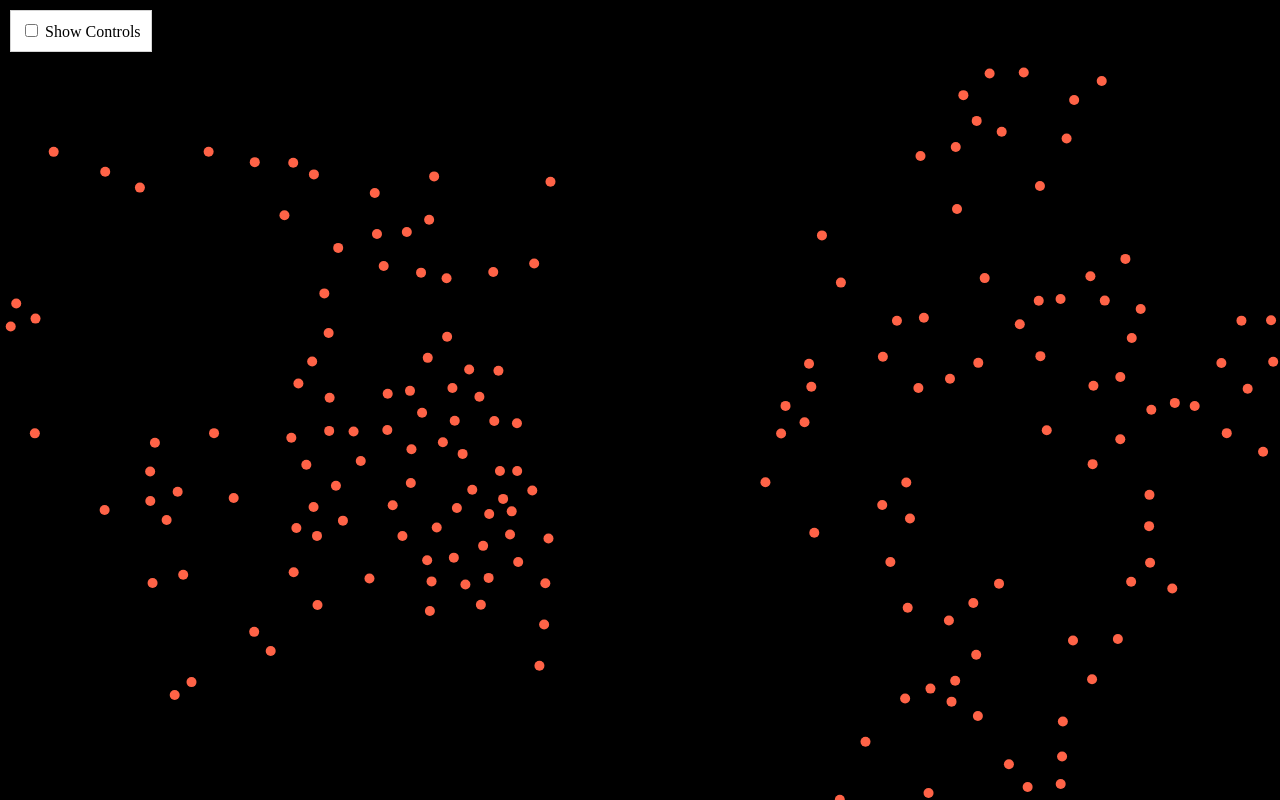
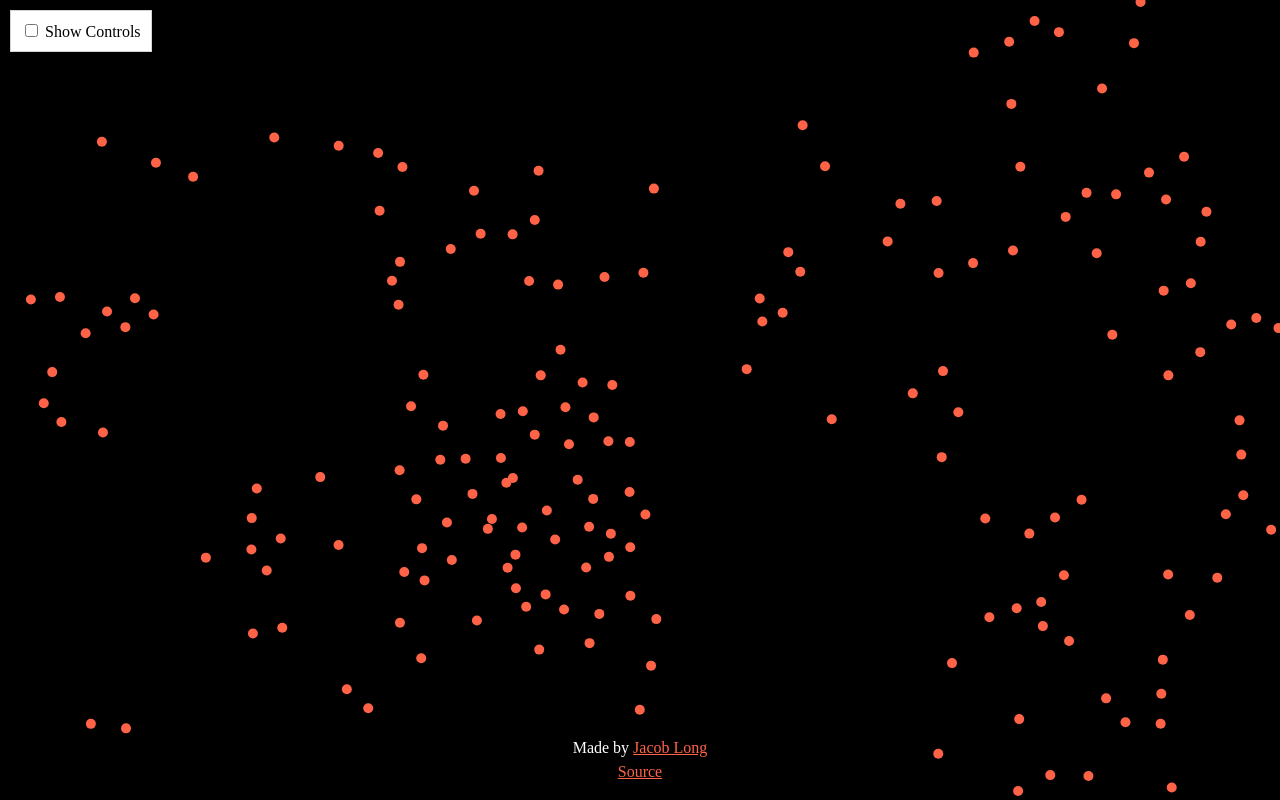
Before and after one commit to Jclong98/boids-vue, a Vue app: page / in a window 1280 px wide. Built offline with nearby package versions, Linux system fonts and the light colour scheme.

Commit message:
add attribution

```diff
--- a/src/App.vue
+++ b/src/App.vue
@@ -4,6 +4,10 @@ import Boids from './components/Boids.vue'
 
 <template>
   <Boids />
+  <div class="attribution">
+    <p>Made by <a href="https://jacoblong.dev">Jacob Long</a></p>
+    <p><a href="https://github.com/jclong98/boids-vue">Source</a></p>
+  </div>
 </template>
 
 <style>
@@ -16,4 +20,19 @@ body {
 * {
   box-sizing: border-box;
 }
+
+.attribution {
+  position: absolute;
+  bottom: 0;
+  left: 0;
+  right: 0;
+  padding: 0.5rem;
+  line-height: 0.5;
+  color: white;
+  text-align: center;
+}
+
+.attribution a {
+  color: tomato;
+}
 </style>
```
